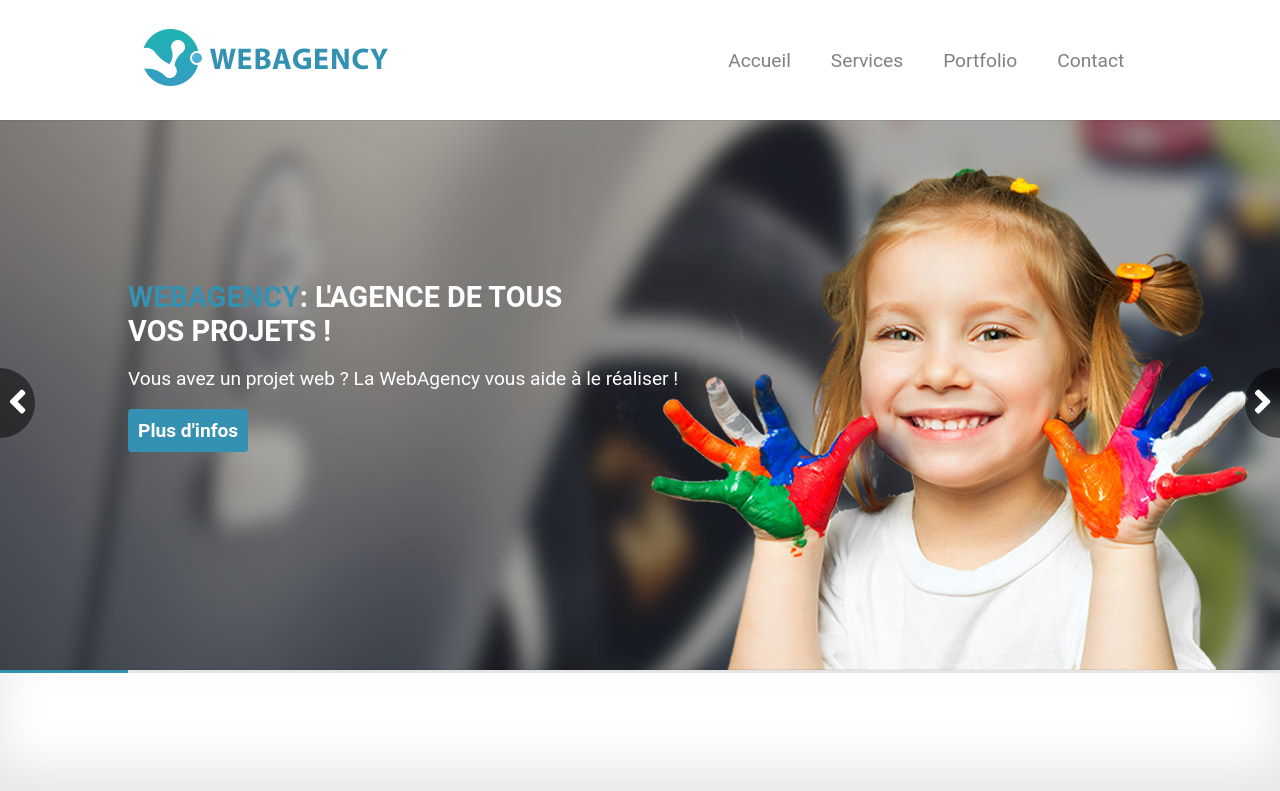
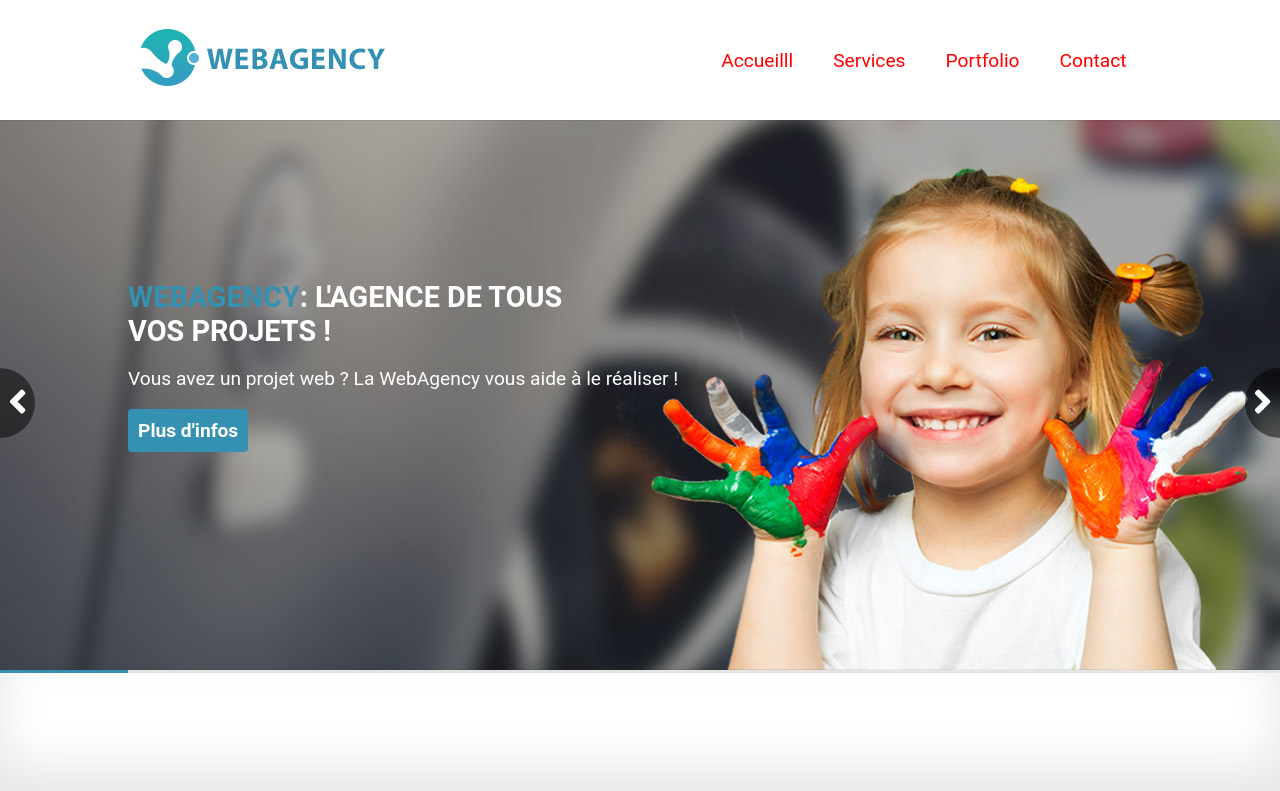
Before and after one commit to AxelDevisse/WebAgency, a plain HTML site: page index.html in a window 1280 px wide. Shown: the top 791 px of the page. Drawn offline with Linux system fonts and the light colour scheme.

Commit message:
color red

```diff
--- a/index.html
+++ b/index.html
@@ -20,7 +20,7 @@
 
         <nav>
             <ul>
-                <li><a href="#">Accueil</a></li>
+                <li><a href="#">Accueilll</a></li>
                 <li><a href="#services">Services</a></li>
                 <li><a href="#Portfolio">Portfolio</a></li>
                 <li><a href="#contact">Contact</a></li>
--- a/style.css
+++ b/style.css
@@ -67,7 +67,7 @@ header nav ul
 header nav a
 {
   padding: 20px;
-  color: grey;
+  color: red;
   text-decoration: none;
 }
 
```
